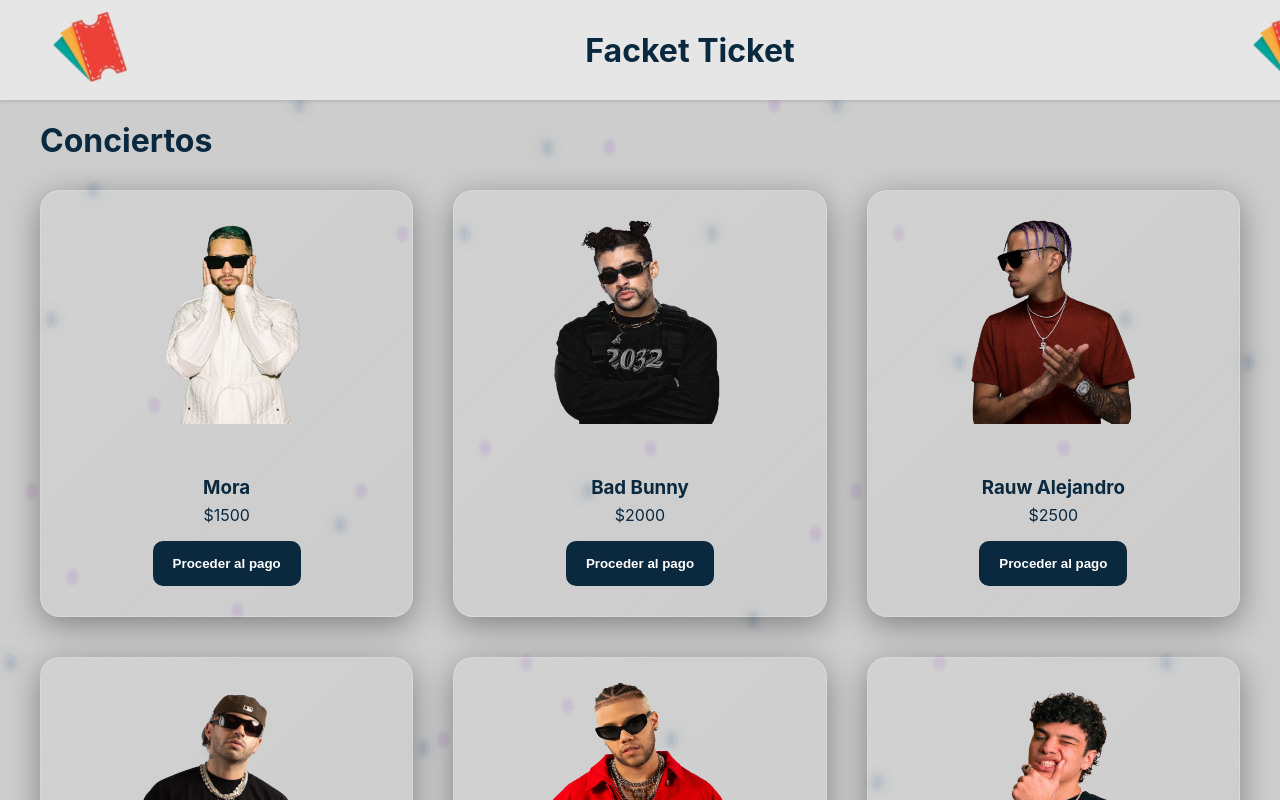
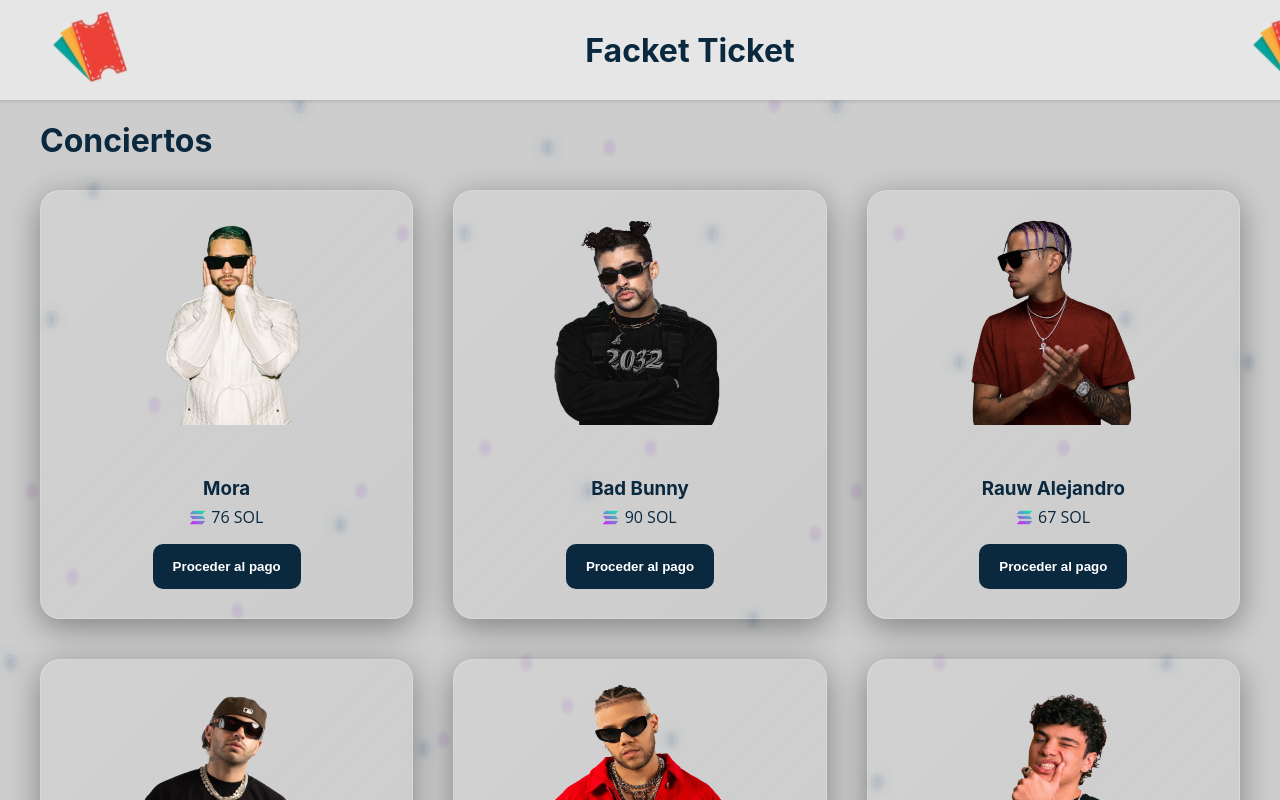
Before and after one commit to Alexme116/Facket, a React (Create React App) app: page / in a window 1280 px wide. Shown: the top 800 px of the page. Built offline with nearby package versions, Linux system fonts and the light colour scheme.

Commit message:
Cambios en productos y logo solana

```diff
--- a/src/App.js
+++ b/src/App.js
@@ -8,12 +8,12 @@
 class App extends Component {
   state = {
     products: [
-      { name : 'Mora', price: 1500, img: '/productos/mora.png' },
-      { name : 'Bad Bunny', price: 2000, img: '/productos/badbunny.png' },
-      { name : 'Rauw Alejandro', price: 2500, img: '/productos/rauw.png' },
-      { name : 'Feid', price: 1900, img: '/productos/feid.png' },
-      { name : 'Jhay Cortez', price: 2000, img: '/productos/jhaycortez.png' },
-      { name : 'Christekia', price: 1700, img: '/productos/christekia.png' },
+      { name : 'Mora', price: 1700, sol: 76, img: '/productos/mora.png' },
+      { name : 'Bad Bunny', price: 2000, sol: 90, img: '/productos/badbunny.png' },
+      { name : 'Rauw Alejandro', price: 1500, sol: 67, img: '/productos/rauw.png' },
+      { name : 'Feid', price: 1900, sol: 85, img: '/productos/feid.png' },
+      { name : 'Jhay Cortez', price: 2000, sol: 90, img: '/productos/jhaycortez.png' },
+      { name : 'Christekia', price: 1700, sol: 67, img: '/productos/christekia.png' },
     ],
   }
 
--- a/src/components/Logo.js
+++ b/src/components/Logo.js
@@ -13,7 +13,7 @@
             <div style={styles.logo}>
                 <img
                     src="/logo.png"
-                    alt="logo"
+                    alt="logo.png"
                     width="80"
                     height="75"
                 />
--- a/src/components/Producto.js
+++ b/src/components/Producto.js
@@ -39,8 +39,18 @@
         borderRadius: '5px',
         cursor: 'pointer',
     },
-    center: {
+    priceCont: {
+        position: 'relative',
+        display: 'flex',
         textAlign: 'center',
+        alignItems: 'center',
+        justifyContent: 'space-between',
+        padding: '0px 134px 0px 134px',
+        fontFamily: 'Open Sans',
+    },
+    imgSol: {
+        width: '15px',
+        height: '17px',
     },
 }
 
@@ -70,7 +80,10 @@
                 >
                     <img style={styles.img} alt={producto.name} src={producto.img} />
                     <h3 style={styles.sep}>{producto.name}</h3>
-                    <p style={styles.center}>${producto.price}</p>
+                    <div style={styles.priceCont}>
+                        <img style={styles.imgSol} alt="Solana.png" src="/solanaLogo.png" />
+                        <p>{producto.sol} SOL</p>
+                    </div>
                     <div style={styles.boton}>
                         <Button>Proceder al pago</Button>
                     </div>
```
Also changed, not shown: public/solanaLogo.png (added).
